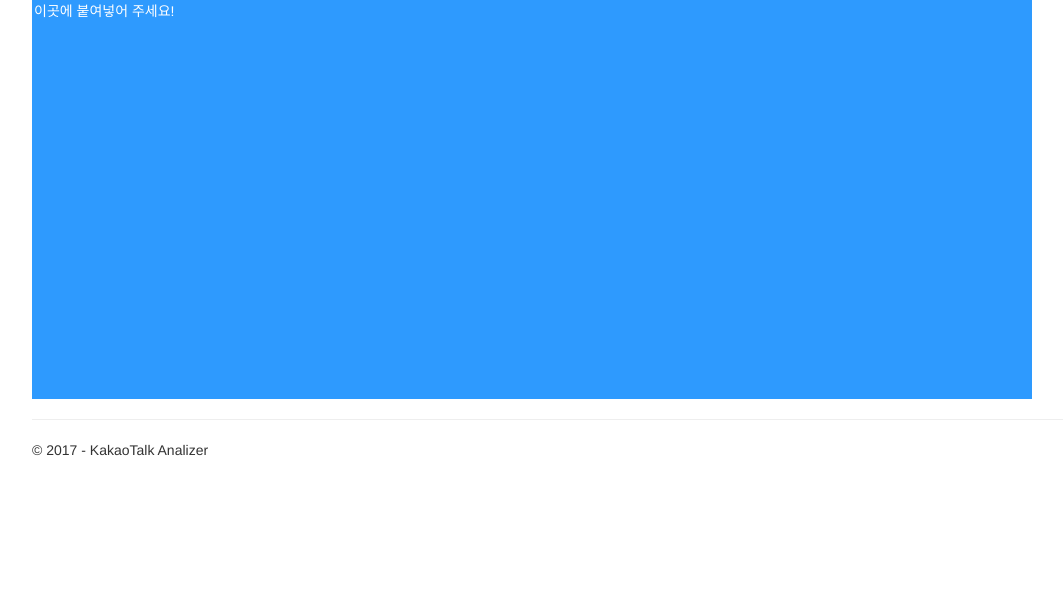
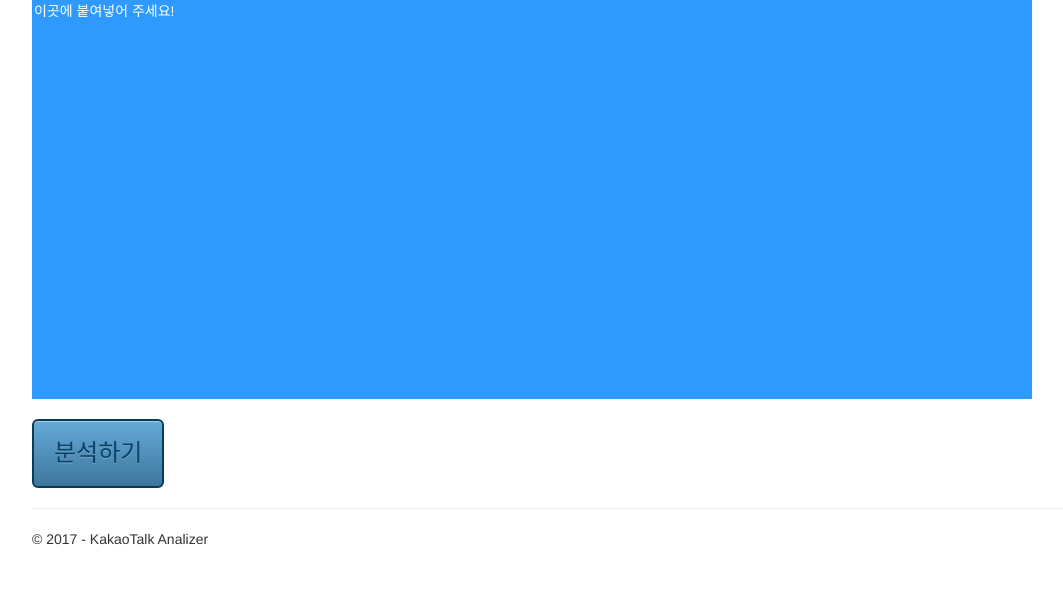
Before and after one commit to cosmoquester/KakaoAnalyzer, a Flask app: page /Analize in a window 1280 px wide. Shown: the part 210-800 px from the top of the page, without its empty margins (38-1101 px from the left). Run offline with Flask 2, Linux system fonts and the light colour scheme; some libraries are stand-ins or nearby versions.

Commit message:
버튼까지 완성 button make

```diff
--- a/static/content/site.css
+++ b/static/content/site.css
@@ -13,7 +13,7 @@ body {
 input,
 select,
 textarea {
-    max-width: 1000px;
+    max-width: none;
 }
 
 /* styles for validation helpers */
@@ -40,3 +40,51 @@ input[type="checkbox"].input-validation-error {
 .validation-summary-valid {
     display: none;
 }
+
+.button {
+   border: 2px solid #0a3c59;
+   background: #3e779d;
+   background: -webkit-gradient(linear, left top, left bottom, from(#65a9d7), to(#3e779d));
+   background: -webkit-linear-gradient(top, #65a9d7, #3e779d);
+   background: -moz-linear-gradient(top, #65a9d7, #3e779d);
+   background: -ms-linear-gradient(top, #65a9d7, #3e779d);
+   background: -o-linear-gradient(top, #65a9d7, #3e779d);
+   background-image: -ms-linear-gradient(top, #65a9d7 0%, #3e779d 100%);
+   padding: 15px 20px;
+   -webkit-border-radius: 6px;
+   -moz-border-radius: 6px;
+   border-radius: 6px;
+   -webkit-box-shadow: rgba(255,255,255,0.4) 0 1px 0, inset rgba(255,255,255,0.4) 0 1px 0;
+   -moz-box-shadow: rgba(255,255,255,0.4) 0 1px 0, inset rgba(255,255,255,0.4) 0 1px 0;
+   box-shadow: rgba(255,255,255,0.4) 0 1px 0, inset rgba(255,255,255,0.4) 0 1px 0;
+   text-shadow: #7ea4bd 0 1px 0;
+   color: #06426c;
+   font-size: 24px;
+   font-family: helvetica, serif;
+   text-decoration: none;
+   vertical-align: middle;
+   }
+.button:hover {
+   border: 2px solid #0a3c59;
+   text-shadow: #1e4158 0 1px 0;
+   background: #3e779d;
+   background: -webkit-gradient(linear, left top, left bottom, from(#2977ab), to(#3e779d));
+   background: -webkit-linear-gradient(top, #2977ab, #3e779d);
+   background: -moz-linear-gradient(top, #2977ab, #3e779d);
+   background: -ms-linear-gradient(top, #2977ab, #3e779d);
+   background: -o-linear-gradient(top, #2977ab, #3e779d);
+   background-image: -ms-linear-gradient(top, #2977ab 0%, #3e779d 100%);
+   color: #fff;
+   }
+.button:active {
+   text-shadow: #1e4158 0 1px 0;
+   border: 2px solid #0a3c59;
+   background: #65a9d7;
+   background: -webkit-gradient(linear, left top, left bottom, from(#3e779d), to(#3e779d));
+   background: -webkit-linear-gradient(top, #3e779d, #65a9d7);
+   background: -moz-linear-gradient(top, #3e779d, #65a9d7);
+   background: -ms-linear-gradient(top, #3e779d, #65a9d7);
+   background: -o-linear-gradient(top, #3e779d, #65a9d7);
+   background-image: -ms-linear-gradient(top, #3e779d 0%, #65a9d7 100%);
+   color: #fff;
+   }
--- a/templates/Analize.html
+++ b/templates/Analize.html
@@ -8,5 +8,7 @@
 <p>사용법</p>
 
 <textarea name="submit" wrap="VIRTUAL" style="width:1000px; height:400px; color:white; overflow-y:scroll; resize:none; border:0;background:#2E9AFE;">이곳에 붙여넣어 주세요!</textarea>
+<br><br>
+<button type=button class='button' style="font-family:'Malgun Gothic';">분석하기</button>
 
 {% endblock %}
```
